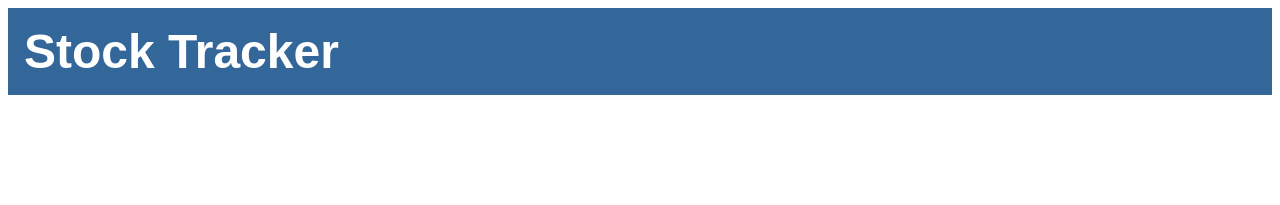
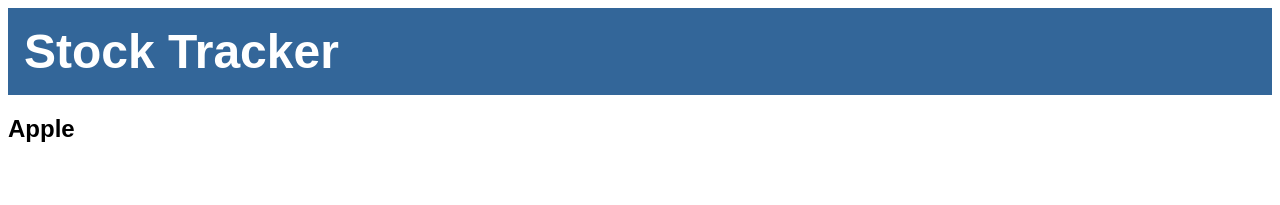
Before and after one commit to KabeloM06/stocks-app, an Angular app: page / in a window 1280 px wide. Shown: the top 205 px of the page. Built offline with nearby package versions, Linux system fonts and the light colour scheme.

Commit message:
Displaying the stock component

```diff
--- a/src/app/app.component.html
+++ b/src/app/app.component.html
@@ -4,3 +4,4 @@
   </div>
 
 </header>
+<app-stocks></app-stocks>
--- a/src/app/app.module.ts
+++ b/src/app/app.module.ts
@@ -2,10 +2,12 @@ import { NgModule } from '@angular/core';
 import { BrowserModule } from '@angular/platform-browser';
 
 import { AppComponent } from './app.component';
+import { StocksComponent } from './stocks/stocks.component';
 
 @NgModule({
   declarations: [
-    AppComponent
+    AppComponent,
+    StocksComponent
   ],
   imports: [
     BrowserModule
--- /dev/null
+++ b/src/app/stocks/stocks.component.html
@@ -0,0 +1 @@
+<h2>{{stock}}</h2>
--- /dev/null
+++ b/src/app/stocks/stocks.component.ts
@@ -0,0 +1,17 @@
+import { Component, OnInit } from '@angular/core';
+
+@Component({
+  selector: 'app-stocks',
+  templateUrl: './stocks.component.html',
+  styleUrls: ['./stocks.component.css']
+})
+export class StocksComponent implements OnInit {
+
+  stock = "Apple"
+
+  constructor() { }
+
+  ngOnInit(): void {
+  }
+
+}
```
Also changed, not shown: src/app/stocks/stocks.component.css (added), 1 other file (tests, documents, lock files or other folders).
